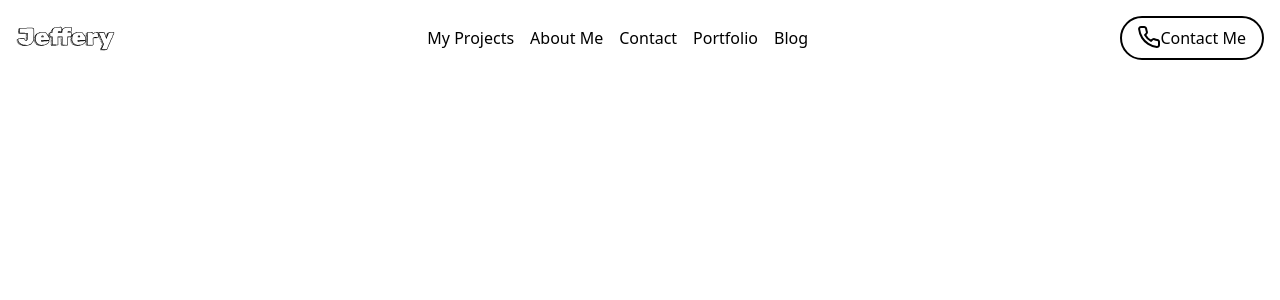
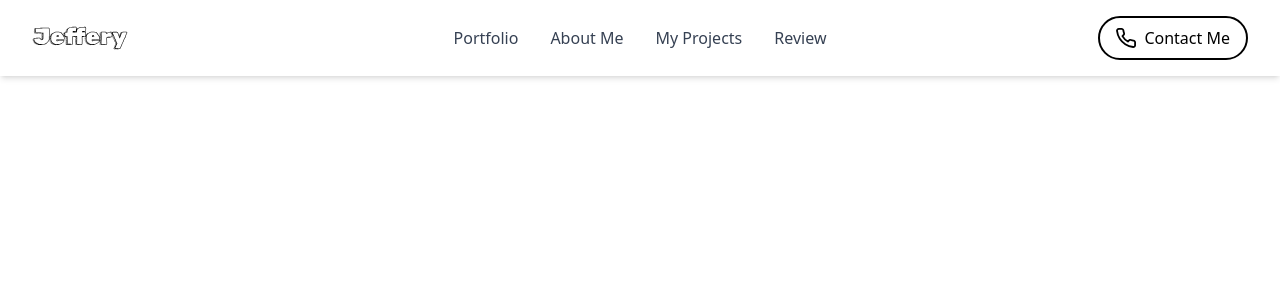
Before and after one commit to TheJeff01/next-portfolio, a Next.js app: page / in a window 1280 px wide. Shown: the top 300 px of the page. Built offline with nearby package versions, Linux system fonts and the light colour scheme.

Commit message:
finished the nav bar

```diff
--- a/package.json
+++ b/package.json
@@ -12,9 +12,11 @@
     "@fortawesome/fontawesome-svg-core": "^6.7.2",
     "@fortawesome/free-brands-svg-icons": "^6.7.2",
     "@fortawesome/react-fontawesome": "^0.2.2",
+    "clsx": "^2.1.1",
     "next": "15.2.4",
     "react": "^19.0.0",
-    "react-dom": "^19.0.0"
+    "react-dom": "^19.0.0",
+    "react-icons": "^5.5.0"
   },
   "devDependencies": {
     "@tailwindcss/postcss": "^4",
--- a/src/app/layout.js
+++ b/src/app/layout.js
@@ -12,8 +12,8 @@ const geistMono = Geist_Mono({
 });
 
 export const metadata = {
-  title: "Create Next App",
-  description: "Generated by create next app",
+  title: "Jeffery Ibeh",
+  description: "Created by Jeffery Chinedu Ibeh",
 };
 
 export default function RootLayout({ children }) {
--- a/src/components/Navbar.jsx
+++ b/src/components/Navbar.jsx
@@ -1,34 +1,95 @@
+"use client";
 import Link from "next/link";
 import { Images } from "./assets/images/Images";
+import { CiMenuFries } from "react-icons/ci";
+import { IoClose } from "react-icons/io5";
+import { useState } from "react";
+import clsx from "clsx";
+
 function NavBar() {
+  const [isSideMenuOpen, setMenu] = useState(false);
+
+  const navLinks = [
+    { label: "Portfolio", link: "#" },
+    { label: "About Me", link: "#" },
+    { label: "My Projects", link: "#" },
+    { label: "Review", link: "#" },
+  ];
+
   return (
-    <nav className="flex justify-between p-4 items-center">
-      <Link href="/">
-        <img src={Images.logo} />
-      </Link>
-      <ul className="flex space-x-4">
-        <Link href="/">
-          <li>My Projects</li>
-        </Link>
-        <Link href="/about">
-          <li>About Me</li>
-        </Link>
-        <Link href="/contact">
-          <li>Contact</li>
-        </Link>
-        <Link href="/blog">
-          <li>Portfolio</li>
-        </Link>
-        <Link href="/login">
-          <li>Blog</li>
-        </Link>
-      </ul>
+    <main>
+      {/* Navbar wrapper with max width */}
+      <nav className="relative p-4 lg:px-8 bg-white shadow-md">
+        <div className="max-w-7xl mx-auto w-full flex items-center justify-between relative">
+          {/* Left - Logo */}
+          <div className="flex items-center gap-4">
+            <img src={Images.logo} alt="Logo" className="w-24 h-auto" />
+          </div>
 
-      <button className="flex border-2 border-black text-black px-4 py-2 rounded-3xl cursor-pointer">
-        <img src={Images.contact} />
-        Contact Me
-      </button>
-    </nav>
+          {/* Center - Nav links (desktop only) */}
+          <div className="hidden lg:flex absolute left-1/2 transform -translate-x-1/2 gap-8">
+            {navLinks.map((d, i) => (
+              <Link key={i} href={d.link} className="text-gray-700 hover:text-black">
+                {d.label}
+              </Link>
+            ))}
+          </div>
+
+          {/* Right - Contact button & mobile menu icon */}
+          <div className="flex items-center gap-4">
+            {/* Desktop contact button */}
+            <div className="hidden lg:flex">
+              <button className="flex items-center gap-2 border-2 border-black text-black px-4 py-2 rounded-3xl">
+                <img src={Images.contact} alt="Contact Icon" className="w-5 h-5" />
+                Contact Me
+              </button>
+            </div>
+
+            {/* Mobile menu icon */}
+            <CiMenuFries
+              onClick={() => setMenu(true)}
+              className="text-3xl cursor-pointer lg:hidden"
+            />
+          </div>
+        </div>
+      </nav>
+
+      {/* Mobile Sidebar */}
+      <div
+        className={clsx(
+          "fixed inset-0 z-40 bg-black/50 backdrop-blur-sm transition-transform duration-300 transform lg:hidden",
+          isSideMenuOpen ? "translate-x-0" : "translate-x-full"
+        )}
+      >
+        <section className="absolute right-0 top-0 h-full w-64 bg-white p-6 flex flex-col justify-between">
+          {/* Close button & nav links */}
+          <div className="flex flex-col gap-6">
+            <IoClose
+              onClick={() => setMenu(false)}
+              className="text-3xl cursor-pointer self-end"
+            />
+            {navLinks.map((d, i) => (
+              <Link
+                key={i}
+                href={d.link}
+                className="text-gray-700 hover:text-black"
+              >
+                {d.label}
+              </Link>
+            ))}
+          </div>
+
+          {/* Contact button in mobile */}
+          <div className="mt-8">
+            <button className="flex items-center gap-2 border-2 border-black text-black px-4 py-2 rounded-3xl w-full justify-center">
+              <img src={Images.contact} alt="Contact Icon" className="w-5 h-5" />
+              Contact Me
+            </button>
+          </div>
+        </section>
+      </div>
+    </main>
   );
 }
+
 export default NavBar;
```
Also changed, not shown: src/components/HeroBanner.jsx (added), 1 other file (tests, documents, lock files or other folders).
